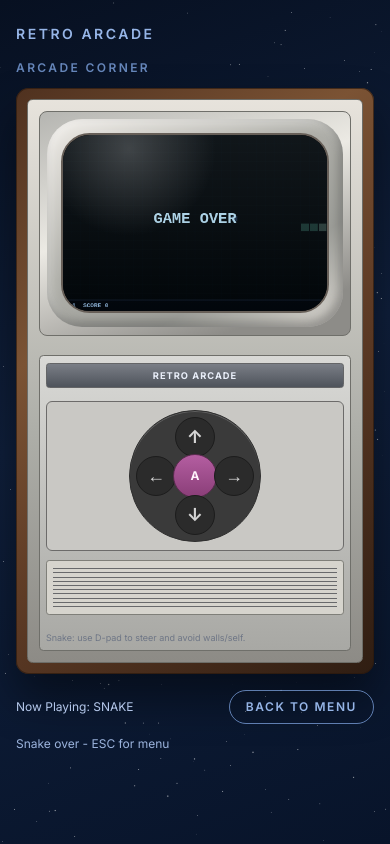
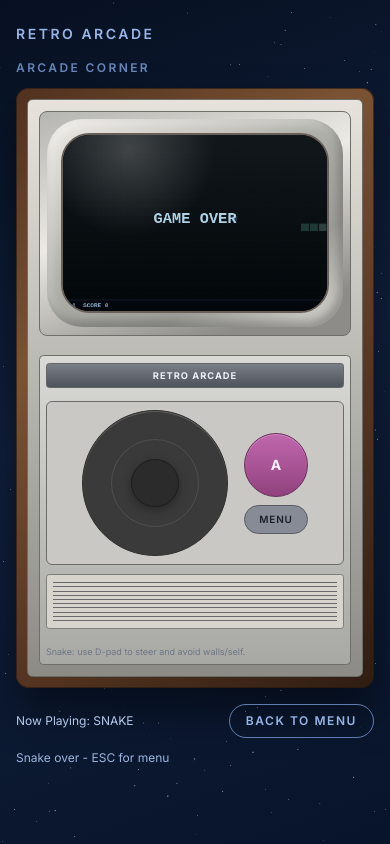
Before and after one commit to BoomsVille/owens-site, a Next.js app: page /retro in a window 390 px wide. Both pictures are taken after a click on the button "GO". Built offline with nearby package versions, Linux system fonts and the light colour scheme; no server answers.

Commit message:
Improve RetroTv Galaga controls

```diff
--- a/components/RetroTvGalaga.tsx
+++ b/components/RetroTvGalaga.tsx
@@ -5,6 +5,7 @@ import { useEffect, useRef, useState, type PointerEvent as ReactPointerEvent } f
 type GameId = "snake" | "pong" | "breakout" | "tetris" | "invaders" | "asteroids";
 type ScreenMode = "menu" | "playing";
 type Difficulty = "easy" | "normal" | "hard";
+type ArrowKey = "ArrowUp" | "ArrowDown" | "ArrowLeft" | "ArrowRight";
 
 type Vec2 = { x: number; y: number };
 
@@ -378,11 +379,14 @@ export function RetroTvGalaga() {
   const keysRef = useRef<Record<string, boolean>>({});
   const runtimeRef = useRef<RuntimeState>(createRuntime("normal"));
   const gestureStartRef = useRef<Vec2 | null>(null);
+  const joystickPointerIdRef = useRef<number | null>(null);
+  const joystickDirectionRef = useRef<ArrowKey | null>(null);
   const [menuIndex, setMenuIndex] = useState(0);
   const [difficulty, setDifficulty] = useState<Difficulty>("normal");
   const [mode, setMode] = useState<ScreenMode>("menu");
   const [activeGame, setActiveGame] = useState<GameId | null>(null);
   const [isMobileControls, setIsMobileControls] = useState(false);
+  const [joystickKnob, setJoystickKnob] = useState({ x: 0, y: 0 });
   const [statusText, setStatusText] = useState("Use arrows + Enter to launch. Left/Right changes difficulty.");
   const actionAriaLabel =
     mode === "menu" ? "Start" : activeGame === "tetris" ? "Rotate" : activeGame === "invaders" || activeGame === "asteroids" ? "Fire" : "Action";
@@ -522,12 +526,57 @@ export function RetroTvGalaga() {
     keysRef.current[key.toLowerCase()] = false;
   };
 
+  const setJoystickDirection = (nextDirection: ArrowKey | null) => {
+    const currentDirection = joystickDirectionRef.current;
+    if (currentDirection === nextDirection) return;
+    if (currentDirection) handleInputKeyUp(currentDirection);
+    if (nextDirection) handleInputKeyDown(nextDirection);
+    joystickDirectionRef.current = nextDirection;
+  };
+
+  const releaseJoystick = () => {
+    setJoystickDirection(null);
+    joystickPointerIdRef.current = null;
+    setJoystickKnob({ x: 0, y: 0 });
+  };
+
+  const updateJoystickFromPointer = (event: ReactPointerEvent<HTMLDivElement>) => {
+    const rect = event.currentTarget.getBoundingClientRect();
+    const cx = rect.left + rect.width / 2;
+    const cy = rect.top + rect.height / 2;
+    const rawDx = event.clientX - cx;
+    const rawDy = event.clientY - cy;
+    const maxRadius = 46;
+    const length = Math.hypot(rawDx, rawDy) || 1;
+    const scale = Math.min(1, maxRadius / length);
+    const dx = rawDx * scale;
+    const dy = rawDy * scale;
+    const deadZone = 12;
+
+    setJoystickKnob({ x: dx, y: dy });
+
+    if (Math.abs(dx) < deadZone && Math.abs(dy) < deadZone) {
+      setJoystickDirection(null);
+      return;
+    }
+
+    if (Math.abs(dx) > Math.abs(dy)) {
+      setJoystickDirection(dx > 0 ? "ArrowRight" : "ArrowLeft");
+    } else {
+      setJoystickDirection(dy > 0 ? "ArrowDown" : "ArrowUp");
+    }
+  };
+
   useEffect(() => {
     const detect = () => setIsMobileControls(window.matchMedia("(max-width: 640px), (pointer: coarse)").matches);
     detect();
     window.addEventListener("resize", detect);
     return () => window.removeEventListener("resize", detect);
   }, []);
+
+  useEffect(() => {
+    if (!isMobileControls) releaseJoystick();
+  }, [isMobileControls]);
 
   useEffect(() => {
     const keyDown = (event: KeyboardEvent) => {
@@ -1380,38 +1429,41 @@ export function RetroTvGalaga() {
             <div className="retro-tv-badge">RETRO ARCADE</div>
             <div className="mt-1 rounded-md border border-[#6c6b6a] bg-[#c9c8c4] p-2">
               {isMobileControls ? (
-                <div className="mx-auto h-[132px] w-[132px]">
-                  <div className="relative h-full w-full rounded-full border border-[#2f2f2f] bg-[#3a3a3a] shadow-[inset_0_1px_0_rgba(255,255,255,0.2)]">
-                    <button
-                      type="button"
-                      className="absolute left-1/2 top-1.5 h-10 w-10 -translate-x-1/2 rounded-full border border-[#1c1c1c] bg-[#2b2b2b] text-lg font-bold text-[#d5d5d5]"
-                      onPointerDown={(event) => {
-                        event.preventDefault();
-                        handleInputKeyDown("ArrowUp");
-                      }}
-                      onPointerUp={() => handleInputKeyUp("ArrowUp")}
-                      onPointerCancel={() => handleInputKeyUp("ArrowUp")}
-                      onPointerLeave={() => handleInputKeyUp("ArrowUp")}
-                    >
-                      ↑
-                    </button>
-                    <button
-                      type="button"
-                      className="absolute left-1.5 top-1/2 h-10 w-10 -translate-y-1/2 rounded-full border border-[#1c1c1c] bg-[#2b2b2b] text-lg font-bold text-[#d5d5d5]"
-                      onPointerDown={(event) => {
-                        event.preventDefault();
-                        handleInputKeyDown("ArrowLeft");
-                      }}
-                      onPointerUp={() => handleInputKeyUp("ArrowLeft")}
-                      onPointerCancel={() => handleInputKeyUp("ArrowLeft")}
-                      onPointerLeave={() => handleInputKeyUp("ArrowLeft")}
-                    >
-                      ←
-                    </button>
+                <div className="mx-auto flex items-center justify-center gap-4">
+                  <div
+                    className="relative h-[146px] w-[146px] touch-none rounded-full border border-[#2f2f2f] bg-[#3a3a3a] shadow-[inset_0_1px_0_rgba(255,255,255,0.2)]"
+                    onPointerDown={(event) => {
+                      event.preventDefault();
+                      joystickPointerIdRef.current = event.pointerId;
+                      event.currentTarget.setPointerCapture(event.pointerId);
+                      updateJoystickFromPointer(event);
+                    }}
+                    onPointerMove={(event) => {
+                      if (joystickPointerIdRef.current !== event.pointerId) return;
+                      updateJoystickFromPointer(event);
+                    }}
+                    onPointerUp={(event) => {
+                      if (joystickPointerIdRef.current !== event.pointerId) return;
+                      releaseJoystick();
+                    }}
+                    onPointerCancel={releaseJoystick}
+                    onPointerLeave={(event) => {
+                      if (joystickPointerIdRef.current !== event.pointerId) return;
+                      releaseJoystick();
+                    }}
+                  >
+                    <div className="absolute left-1/2 top-1/2 h-[88px] w-[88px] -translate-x-1/2 -translate-y-1/2 rounded-full border border-white/10" />
+                    <div
+                      className="absolute left-1/2 top-1/2 h-12 w-12 -translate-x-1/2 -translate-y-1/2 rounded-full border border-[#1d1d1d] bg-[#2b2b2b] shadow-[0_3px_10px_rgba(0,0,0,0.35)]"
+                      style={{ transform: `translate(calc(-50% + ${joystickKnob.x}px), calc(-50% + ${joystickKnob.y}px))` }}
+                    />
+                  </div>
+
+                  <div className="flex flex-col gap-2">
                     <button
                       type="button"
                       aria-label={actionAriaLabel}
-                      className="absolute left-1/2 top-1/2 h-11 w-11 -translate-x-1/2 -translate-y-1/2 rounded-full border border-[#5a2b4f] bg-gradient-to-b from-[#b45ea1] to-[#8a3e78] text-xs font-bold text-[#fff2fc]"
+                      className="h-16 w-16 rounded-full border border-[#6a2f5b] bg-gradient-to-b from-[#c068ad] to-[#91417e] text-sm font-bold text-[#fff2fc] shadow-[inset_0_1px_0_rgba(255,255,255,0.25)]"
                       onPointerDown={handleActionPress}
                       onPointerUp={handleActionRelease}
                       onPointerCancel={handleActionRelease}
@@ -1421,29 +1473,16 @@ export function RetroTvGalaga() {
                     </button>
                     <button
                       type="button"
-                      className="absolute bottom-1.5 left-1/2 h-10 w-10 -translate-x-1/2 rounded-full border border-[#1c1c1c] bg-[#2b2b2b] text-lg font-bold text-[#d5d5d5]"
-                      onPointerDown={(event) => {
-                        event.preventDefault();
-                        handleInputKeyDown("ArrowDown");
+                      className="rounded-full border border-[#5a5c65] bg-[#878b96] px-3 py-1.5 text-[10px] font-semibold uppercase tracking-[0.08em] text-[#1b1f2a]"
+                      onClick={() => {
+                        if (mode === "menu") tapKey("Enter");
+                        else {
+                          handleInputKeyDown("Escape");
+                          handleInputKeyUp("Escape");
+                        }
                       }}
-                      onPointerUp={() => handleInputKeyUp("ArrowDown")}
-                      onPointerCancel={() => handleInputKeyUp("ArrowDown")}
-                      onPointerLeave={() => handleInputKeyUp("ArrowDown")}
                     >
-                      ↓
-                    </button>
-                    <button
-                      type="button"
-                      className="absolute right-1.5 top-1/2 h-10 w-10 -translate-y-1/2 rounded-full border border-[#1c1c1c] bg-[#2b2b2b] text-lg font-bold text-[#d5d5d5]"
-                      onPointerDown={(event) => {
-                        event.preventDefault();
-                        handleInputKeyDown("ArrowRight");
-                      }}
-                      onPointerUp={() => handleInputKeyUp("ArrowRight")}
-                      onPointerCancel={() => handleInputKeyUp("ArrowRight")}
-                      onPointerLeave={() => handleInputKeyUp("ArrowRight")}
-                    >
-                      →
+                      {mode === "menu" ? "Start" : "Menu"}
                     </button>
                   </div>
                 </div>
```
